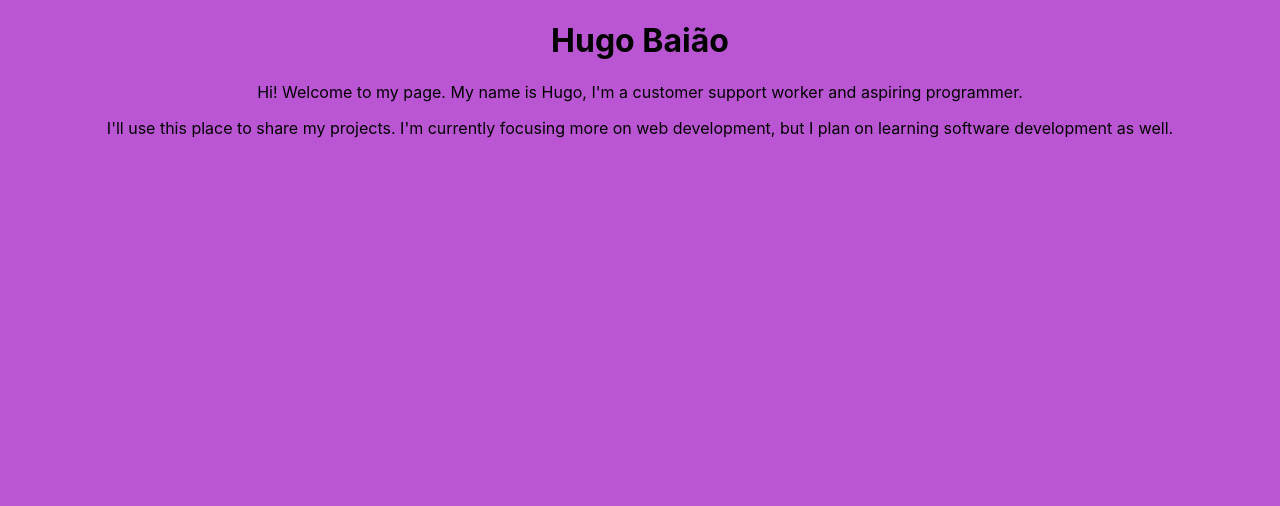
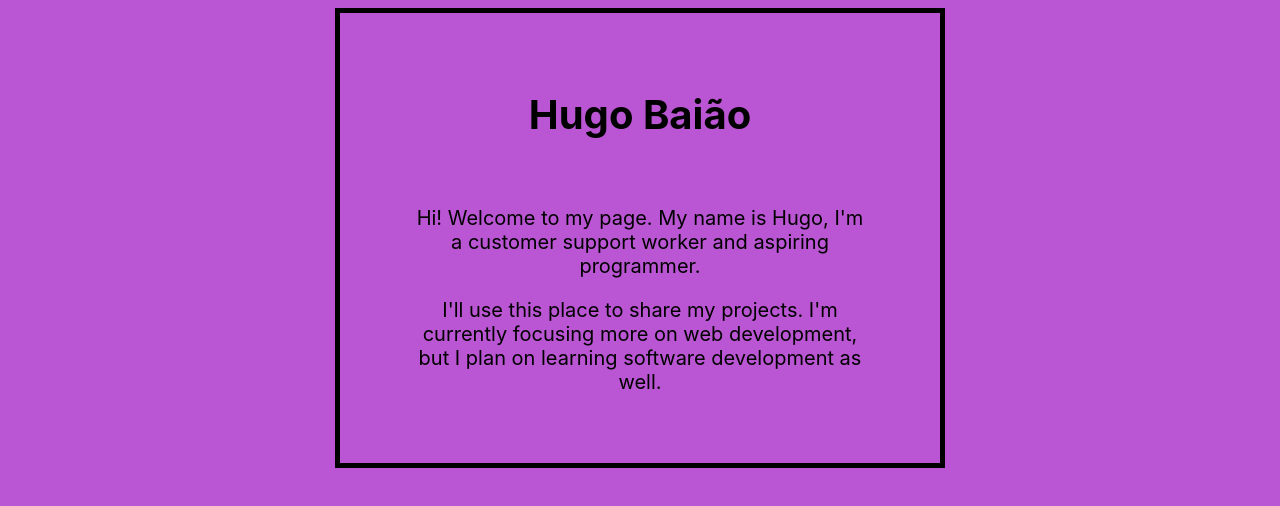
Before and after one commit to hugoalvesbaiao/hugobaiao, a plain HTML site: page index.html in a window 1280 px wide. Drawn offline with Linux system fonts and the light colour scheme.

Commit message:
Edited styles.css

```diff
--- a/index.html
+++ b/index.html
@@ -9,9 +9,11 @@
 </head>
 <body>
     <div class="intro">
-        <h1>Hugo Baião</h1>
-        <p>Hi! Welcome to my page. My name is Hugo, I'm a customer support worker and aspiring programmer.</p>
-        <p>I'll use this place to share my projects. I'm currently focusing more on web development, but I plan on learning software development as well.</p>
+        <h1 class="title">Hugo Baião</h1>
+        <div class="headerp">
+            <p>Hi! Welcome to my page. My name is Hugo, I'm a customer support worker and aspiring programmer.</p>
+            <p>I'll use this place to share my projects. I'm currently focusing more on web development, but I plan on learning software development as well.</p>
+        </div>
     </div>
 </body>
 </html>
--- a/styles.css
+++ b/styles.css
@@ -4,6 +4,21 @@ body {
 
 
 .intro {
-    font-family: -apple-system, BlinkMacSystemFont, 'Segoe UI', Roboto, Oxygen, Ubuntu, Cantarell, 'Open Sans', 'Helvetica Neue', sans-serif;
+    font-family: apple-system, BlinkMacSystemFont, 'Segoe UI', Roboto, Oxygen, Ubuntu, Cantarell, 'Open Sans', 'Helvetica Neue', sans-serif;
     text-align: center;
+    width: 500px;
+    height: 350px;
+    border: 5px solid black;
+    padding: 50px;
+    margin: 0 auto;
 }
+
+.title {
+    padding: -20px;
+    font-size: 40px;
+}
+
+.headerp {
+    padding: 20px;
+    font-size: 20px;
+}
```
